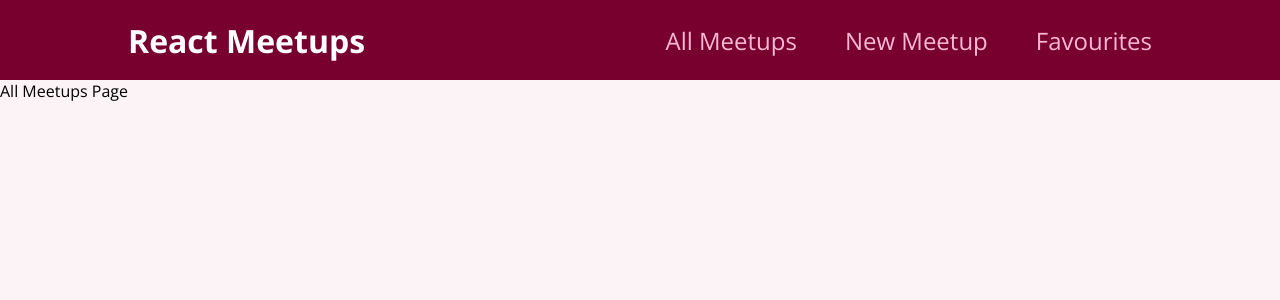
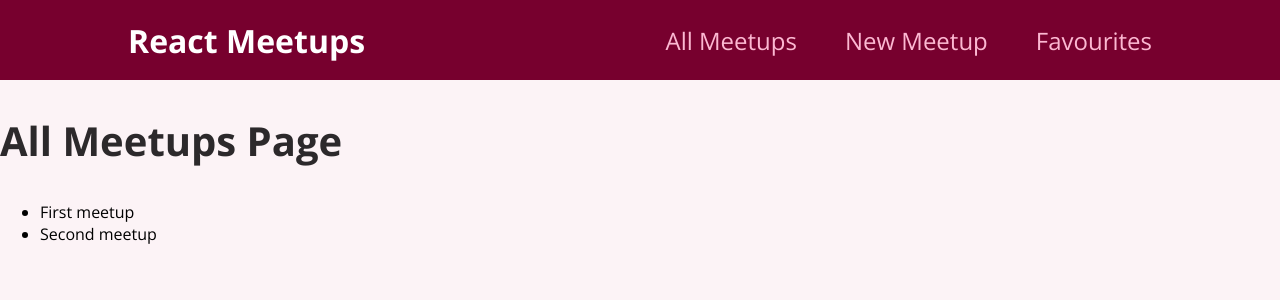
Before and after one commit to PhilipHassialis/Refresher-before-deep-NextJS-course, a React (Create React App) app: page / in a window 1280 px wide. Shown: the top 300 px of the page. Built offline with nearby package versions, Linux system fonts and the light colour scheme.

Commit message:
outputting lists

```diff
--- a/src/pages/AllMeetups.js
+++ b/src/pages/AllMeetups.js
@@ -1,7 +1,35 @@
 import React from "react";
 
+const DUMMY_DATA = [
+    {
+        id: "m1",
+        title: "First meetup",
+        address: "Lelas Karagianni 42",
+        description: "my first meetup description",
+        image:
+            "https://cdn.pixabay.com/photo/2020/07/08/04/12/work-5382501_960_720.jpg",
+    },
+    {
+        id: "m2",
+        title: "Second meetup",
+        address: "Andrea Metaxa 15",
+        description: "my amazing second meetup description",
+        image:
+            "https://cdn.pixabay.com/photo/2015/01/08/18/27/startup-593341_960_720.jpg",
+    },
+];
+
 const AllMeetupsPage = () => {
-    return <div>All Meetups Page</div>;
+    return (
+        <section>
+            <h1>All Meetups Page</h1>
+            <ul>
+                {DUMMY_DATA.map((meetup) => {
+                    return <li key={meetup.id}>{meetup.title}</li>;
+                })}
+            </ul>
+        </section>
+    );
 };
 
 export default AllMeetupsPage;
```
